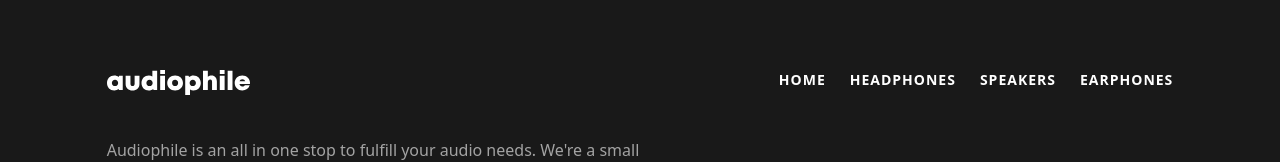
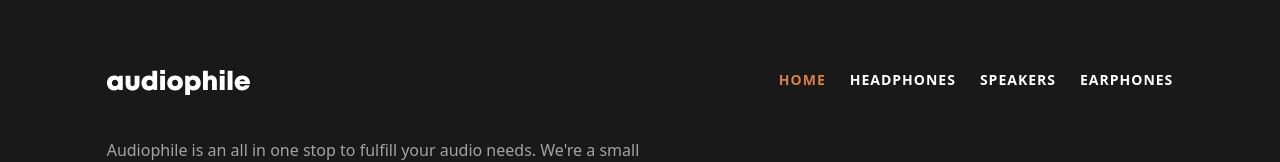
Before and after one commit to thomasthuynh/audiophile-ecommerce-website, a React (Vite) app: page / in a window 1280 px wide. Shown: the part 3482-3644 px from the top of the page. Built offline with nearby package versions, Linux system fonts and the light colour scheme.

Commit message:
Updated PageLink page props in footer to lowercase

```diff
--- a/src/App.tsx
+++ b/src/App.tsx
@@ -40,7 +40,7 @@ function App() {
     }
   }, [location]);
 
-  console.log(selectedPage);
+  // console.log(selectedPage);
 
   return (
     <div>
--- a/src/components/Footer.tsx
+++ b/src/components/Footer.tsx
@@ -29,22 +29,22 @@ const Footer = ({ selectedPage, setSelectedPage }: Props) => {
 
           <ul className="flex flex-col space-y-6 py-12 text-sm md:flex-row md:space-x-6 md:space-y-0 xl:pt-0">
             <PageLink
-              page="Home"
+              page="home"
               selectedPage={selectedPage}
               setSelectedPage={setSelectedPage}
             />
             <PageLink
-              page="Headphones"
+              page="headphones"
               selectedPage={selectedPage}
               setSelectedPage={setSelectedPage}
             />
             <PageLink
-              page="Speakers"
+              page="speakers"
               selectedPage={selectedPage}
               setSelectedPage={setSelectedPage}
             />
             <PageLink
-              page="Earphones"
+              page="earphones"
               selectedPage={selectedPage}
               setSelectedPage={setSelectedPage}
             />
```
